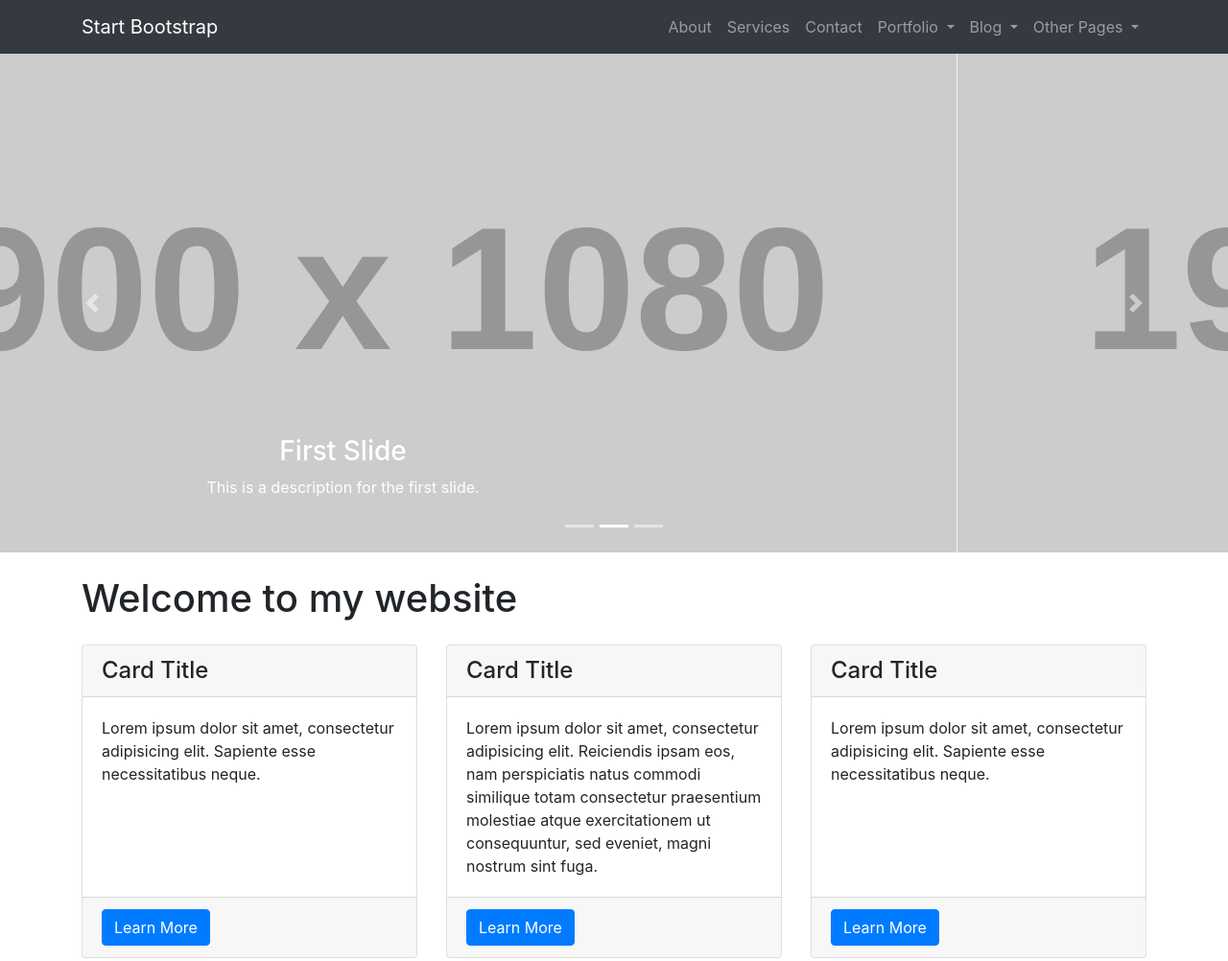
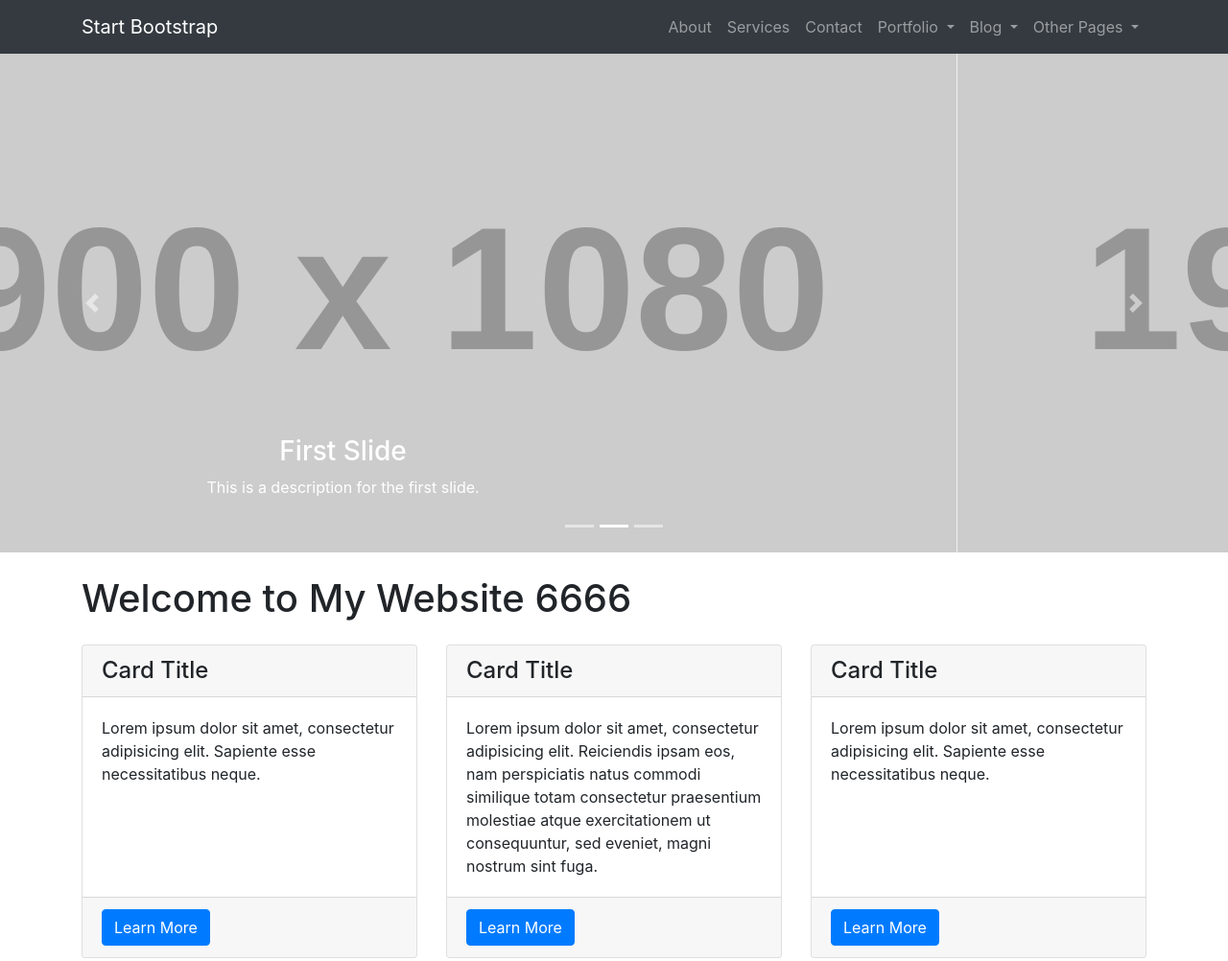
Before and after one commit to jj851136/Demo, a website: page index.html in a window 1280 px wide. Shown: the top 1002 px of the page at 96% size. Drawn offline with Linux system fonts and the light colour scheme; placeholder pictures from the web are drawn by us.

Commit message:
update index.html ->pull

```diff
--- a/index.html
+++ b/index.html
@@ -121,7 +121,7 @@
     <!-- Page Content -->
     <div class="container">
 
-      <h1 class="my-4">Welcome to my website</h1>
+      <h1 class="my-4">Welcome to My Website 6666</h1>
 
       <!-- Marketing Icons Section -->
       <div class="row">
```
